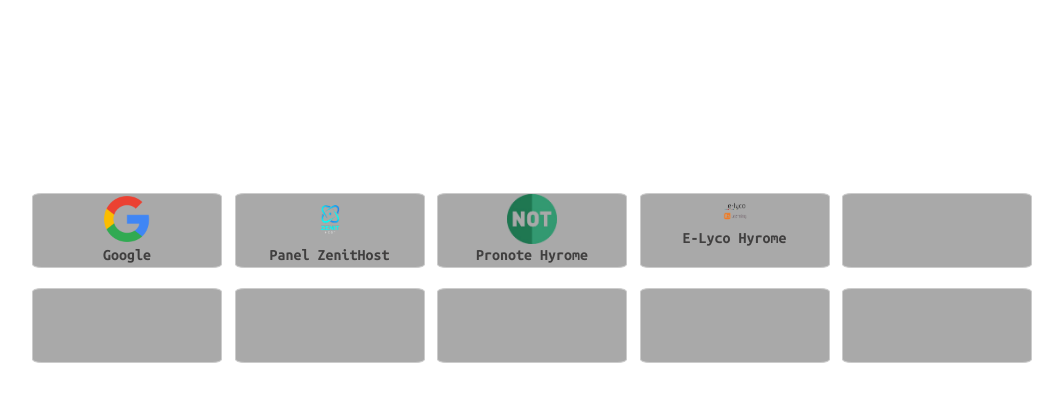
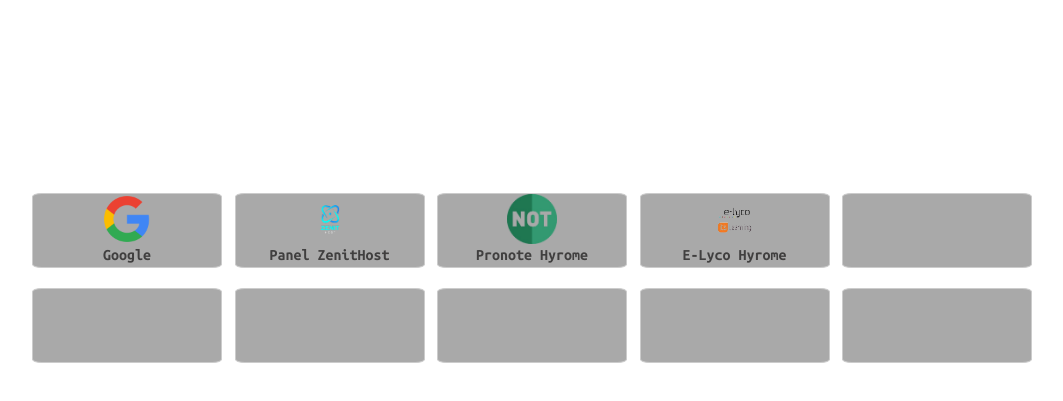
Before and after one commit to 808LNX/MyLandingPage, a plain HTML site: page index.html in a window 1280 px wide. Shown: the part 17-418 px from the top of the page, without its empty margins (108-1171 px from the left). Drawn offline with Linux system fonts and the light colour scheme.

Commit message:
changing width of elyco logo

```diff
--- a/index.html
+++ b/index.html
@@ -49,7 +49,7 @@
     <div class="item"><a href="https://google.fr"><img width="50" src="https://808lnx.github.io/MyLandingPage/images/googlelogo.png"/><br>Google</a></div>
     <div class="item"><a href="https://panel.zenithost.fr"><img width="50" src="https://808lnx.github.io/MyLandingPage/images/zenithostlogo.png"><br>Panel ZenitHost</a></div>
     <div class="item"><a href="https://0492224b.index-education.net/pronote/eleve.html"><img width="50" src="https://808lnx.github.io/MyLandingPage/images/pronotelogo.png"><br>Pronote Hyrome</a></div>
-    <div class="item"><a href="https://elyco.itslearning.com/"><img width="50" src="https://808lnx.github.io/MyLandingPage/images/elycologo.png"><br>E-Lyco Hyrome</a></div>
+    <div class="item"><a href="https://elyco.itslearning.com/"><img width="75" src="https://808lnx.github.io/MyLandingPage/images/elycologo.png"><br>E-Lyco Hyrome</a></div>
     <div class="item"></div>
     <div class="item"></div>
     <div class="item"></div>
```
